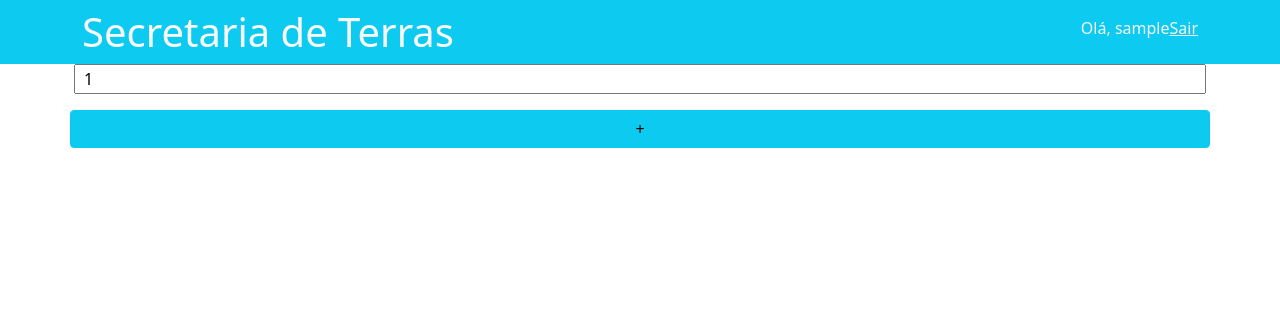
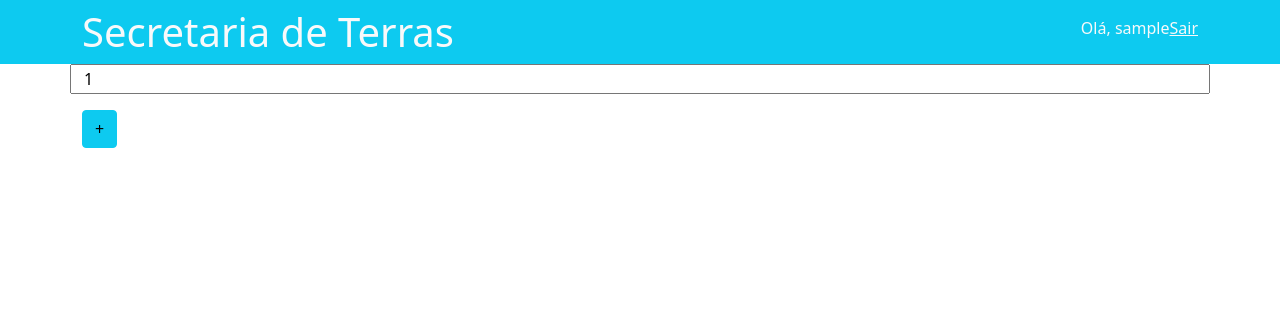
Before and after one commit to wandreus-muhl/site-semter, a Flask app: page /home in a window 1280 px wide. Shown: the top 324 px of the page. Run offline with Flask 2, Linux system fonts and the light colour scheme; the visitor is signed in with stand-in values (Sample User, id 1); data comes from the database, SQL or seed files in the repository; data that the repository does not hold is empty; parts of the project's set-up code (start-up, migrations or seed data) failed here and were passed over; some libraries are stand-ins or nearby versions.

Commit message:
Coreção da grid (falta ajustar os gutters)

```diff
--- a/app/templates/home.html
+++ b/app/templates/home.html
@@ -1,19 +1,21 @@
 <title>Meus processos</title>
 {% extends "base.html" %}
 {% block conteudo %}
-<form class="row g-3">
+<form class="row">
     <input formmethod="GET" id="getUserID" name="getUserID" value="{{ current_user.id }}">
 </form>
-<div class="row">
+<div class="row g-2 mb-2">
     {% for p in processos %}
-    <div class="col-sm shadow border-start border-30 border-warning">
-        <div class="card-title border-bottom border-secondary">
-            <h3>{{ p.nome }}</h3>
-            <p>{{ p.data_inicio }}</p>
+    <div class="col-6">
+        <div class="px-2 shadow border-start border-30 border-warning">
+            <div class="border-bottom">
+                <h3>{{ p.nome }}</h3>
+                <p>{{ p.data_inicio }}</p>
+            </div>
+            <p>{{ p.tipo_processo }}</p>
         </div>
-            <p>{{ p.tipo_processo }}</p>
     </div>
     {% endfor %}
-    <a class="btn btn-info" href="/novo_processo">+</a>
 </div>
+<a class="btn btn-info" href="/novo_processo">+</a>
 {% endblock %}
```
